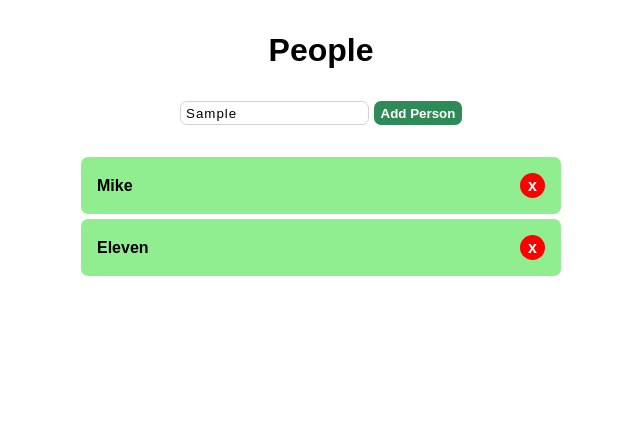
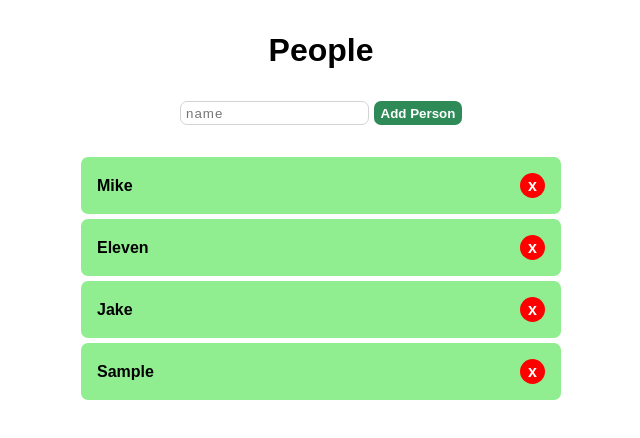
Before and after one commit to jbiers/rocketseat-discover, a plain HTML site: page javascript-patterns/modules/peopleAdder/index.html in a window 1280 px wide. Both pictures are taken after typing "Sample" into the empty fields and a click on the button "Add Person". Shown: the whole page, without its empty margins (319-959 px from the left). Drawn offline with Linux system fonts and the light colour scheme.

Commit message:
finished spaghetti code

```diff
--- a/javascript-patterns/modules/peopleAdder/index.html
+++ b/javascript-patterns/modules/peopleAdder/index.html
@@ -15,18 +15,11 @@
     <div class="container">
         <h1 class="title">People</h1>
         <div class="adder">
-            <input class="adder-input card" type="text">
+            <input class="adder-input card" type="text" placeholder="name">
             <button class="adder-button card">Add Person</button>
         </div>
         <div class="people card">
-            <div class="person card">
-                <span class="name">Mike</span>
-                <div class="delete">x</div>
-            </div>
-            <div class="person card">
-                <span class="name">Eleven</span>
-                <div class="delete">x</div>
-            </div>
+
         </div>
     </div>
     <script src="script.js"></script>
--- a/javascript-patterns/modules/peopleAdder/script.js
+++ b/javascript-patterns/modules/peopleAdder/script.js
@@ -1,4 +1,4 @@
-let peopleArray = ['Mike', 'Eleven'];
+let peopleArray = ['Mike', 'Eleven', 'Jake'];
 
 const people = document.querySelector('.people');
 const addBtn = document.querySelector('.adder-button');
@@ -6,21 +6,47 @@ const addInpt = document.querySelector('.adder-input');
 
 function addPerson() {
     let name = addInpt.value;
+    addInpt.value = '';
+
     peopleArray.push(name);
 
     renderPeople();
 }
 
 function deletePerson(name) {
-    peopleArray.filter(person => person != name);
+    let index;
+
+    index = peopleArray.indexOf(name);
+    peopleArray.splice(index, 1);
 
     renderPeople();
 }
 
-function renderPeople() {
-    console.log(people);
+function createPerson(name) {
+    let personDiv = document.createElement('div');
+    personDiv.classList.add('person', 'card');
+
+    personDiv.innerHTML = `<span class="name">${name}</span>
+    <div class="delete">x</div>`;
+
+    return personDiv;
 }
 
-addBtn.addEventListener('click', addPerson());
+function renderPeople() {
+    while (people.firstChild) {
+        people.removeChild(people.firstChild);
+    }
+
+    for (let i = 0; i < peopleArray.length; i++) {
+        let person = createPerson(peopleArray[i]);
+        person.addEventListener('click', () => {
+            deletePerson(peopleArray[i]);
+        });
+
+        people.appendChild(person);
+    }
+}
+
+addBtn.addEventListener('click', addPerson);
 
 renderPeople();
```
